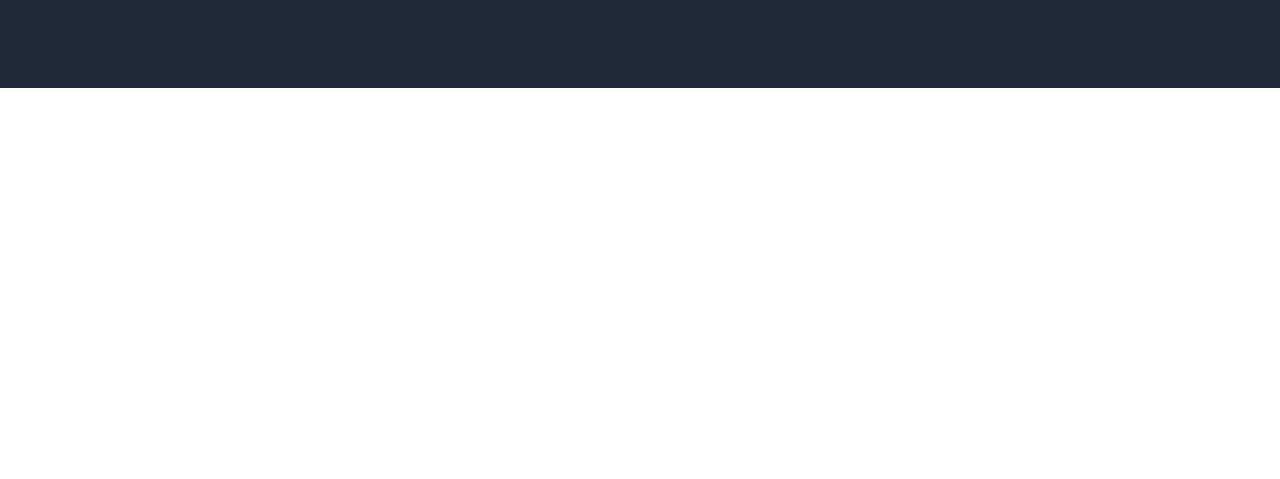
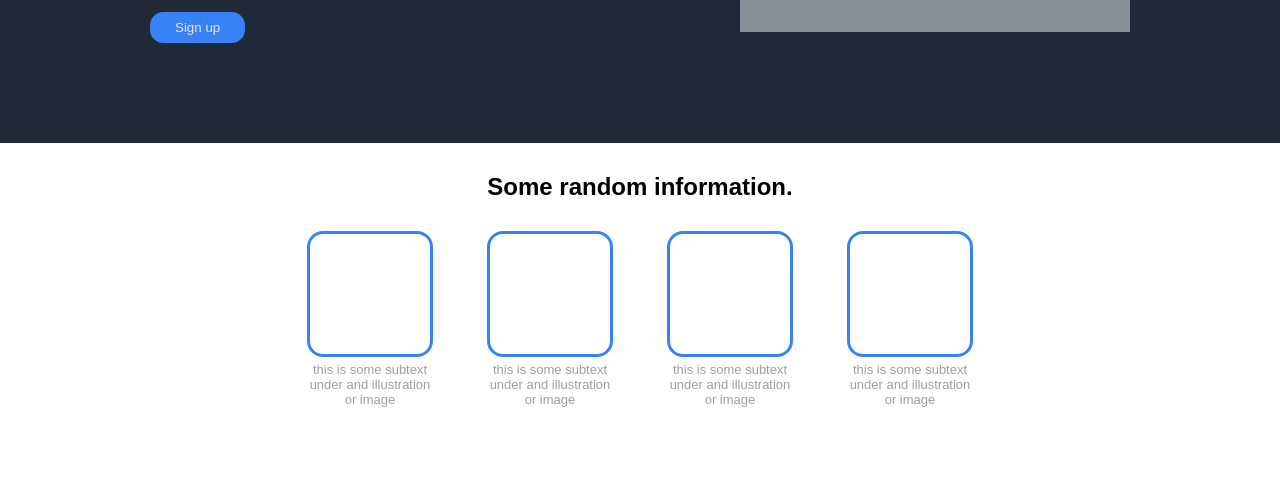
Before and after one commit to nbradley23/landing-page, a plain HTML site: page index.html in a window 1280 px wide. Shown: the part 321-800 px from the top of the page. Drawn offline with Linux system fonts and the light colour scheme.

Commit message:
Added and styled middle Random Info section. Used flexbox to create the row of boxes. Also used flexbox with flex-direction set to column to create the boxes with the caption text underneath

```diff
--- a/index.html
+++ b/index.html
@@ -24,7 +24,8 @@
     <div class="topsection">
         <div class="leftinfo">
             <h1>This website is awesome</h1>
-            <p class="">This website has some subtext that goes here under the main title. It's a smaller font and the color is
+            <p class="">This website has some subtext that goes here under the main title. It's a smaller font and the
+                color is
                 lower contrast.</p>
             <button class="signup">Sign up</button>
         </div>
@@ -33,6 +34,28 @@
         </div>
     </div>
 
+    <div class="boxsection">
+        <h2>Some random information.</h2>
+        <div class="boxrow">
+            <div class="boxcolumn">
+                <div class="box"></div>
+                <p>this is some subtext under and illustration or image</p>
+            </div>
+            <div class="boxcolumn">
+                <div class="box"></div>
+                <p>this is some subtext under and illustration or image</p>
+            </div>
+            <div class="boxcolumn">
+                <div class="box"></div>
+                <p>this is some subtext under and illustration or image</p>
+            </div>
+            <div class="boxcolumn">
+                <div class="box"></div>
+                <p>this is some subtext under and illustration or image</p>
+            </div>
+        </div>
+    </div>
+
 </body>
 
 </html>
--- a/style.css
+++ b/style.css
@@ -46,7 +46,7 @@ a {
     display: flex;
     justify-content: space-between;
     background-color: #1f2937;
-    padding: 20px 150px 100px 150px;
+    padding: 75px 150px 100px 150px;
     gap: 50px;
 }
 
@@ -76,16 +76,18 @@ h1 {
     flex-direction: column;
     justify-content: flex-start;
     align-items: flex-start;
+
 }
 
 .rightinfo {
     display: flex;
     align-items: center;
+
 }
 
 .leftinfo p {
     margin: 10px 0px;
-    color: #e5e7eb;
+    color: #9e9fa0;
     font-size: 18px;
     font-family: Arial, Helvetica, sans-serif;
 }
@@ -98,3 +100,46 @@ h1 {
     border-radius: 1em;
     margin-top: 5px;
 }
+
+.boxsection {
+    display: flex;
+    flex-direction: column;
+    align-items: center;
+    padding: 0px 150px;
+
+}
+
+.boxrow {
+    display: flex;
+    gap: 50px;
+}
+
+.boxcolumn {
+    display: flex;
+    flex-direction: column;
+    justify-content: center;
+    align-items: center;
+    width: 130px;
+}
+
+.box{
+    width: 120px;
+    height: 120px;
+    border: 3px solid #3882f6;
+    border-radius: 1em;
+}
+
+.boxcolumn p {
+    text-align: center;
+    font-family: Arial, Helvetica, sans-serif;
+    color: #9e9fa0;
+    font-size: 13px;
+    margin: 5px 0px;
+
+}
+
+.boxsection h2 {
+    margin: 30px;
+    font-weight: 700;
+    font-family: Arial, Helvetica, sans-serif;
+}
```
